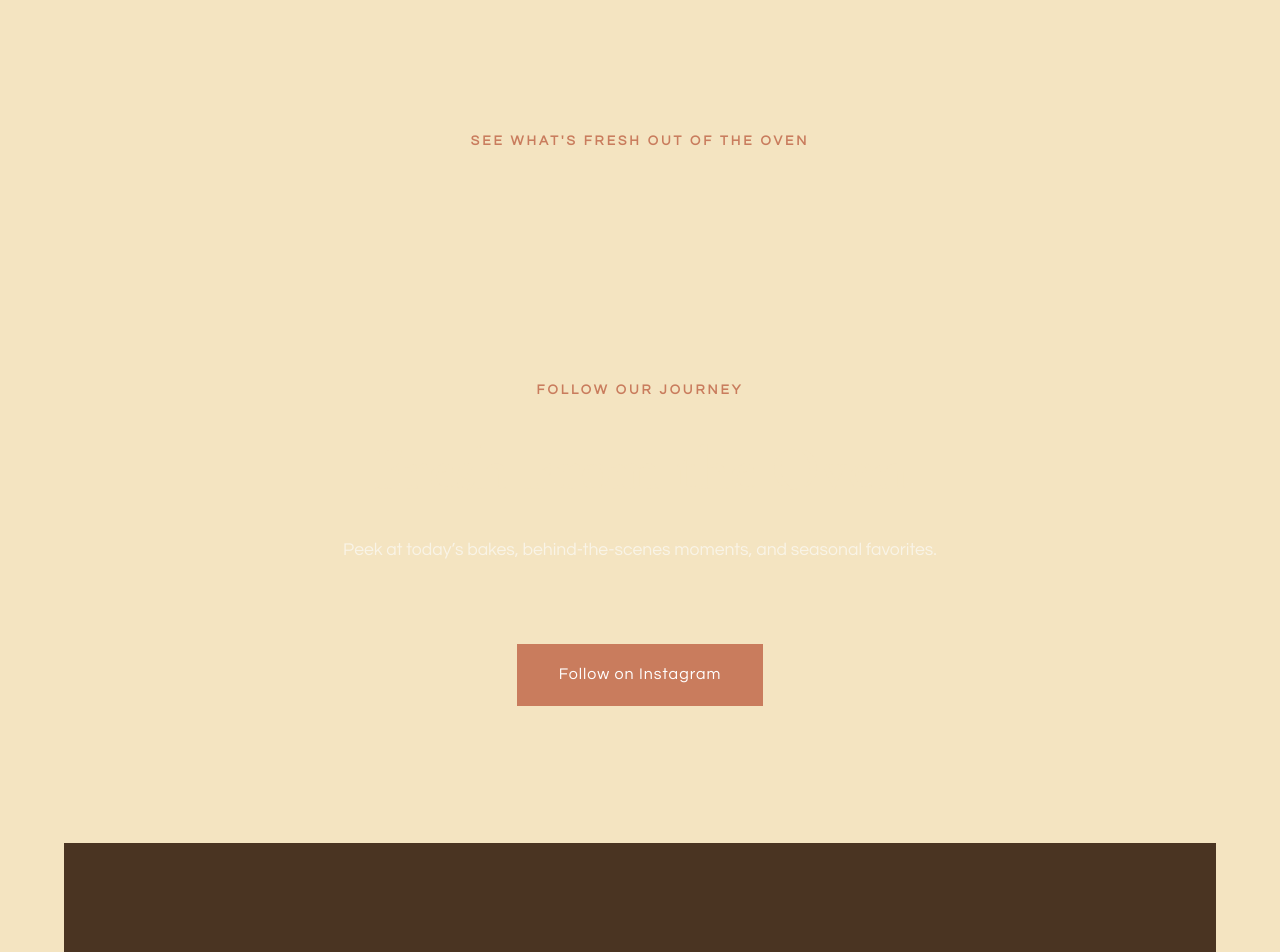
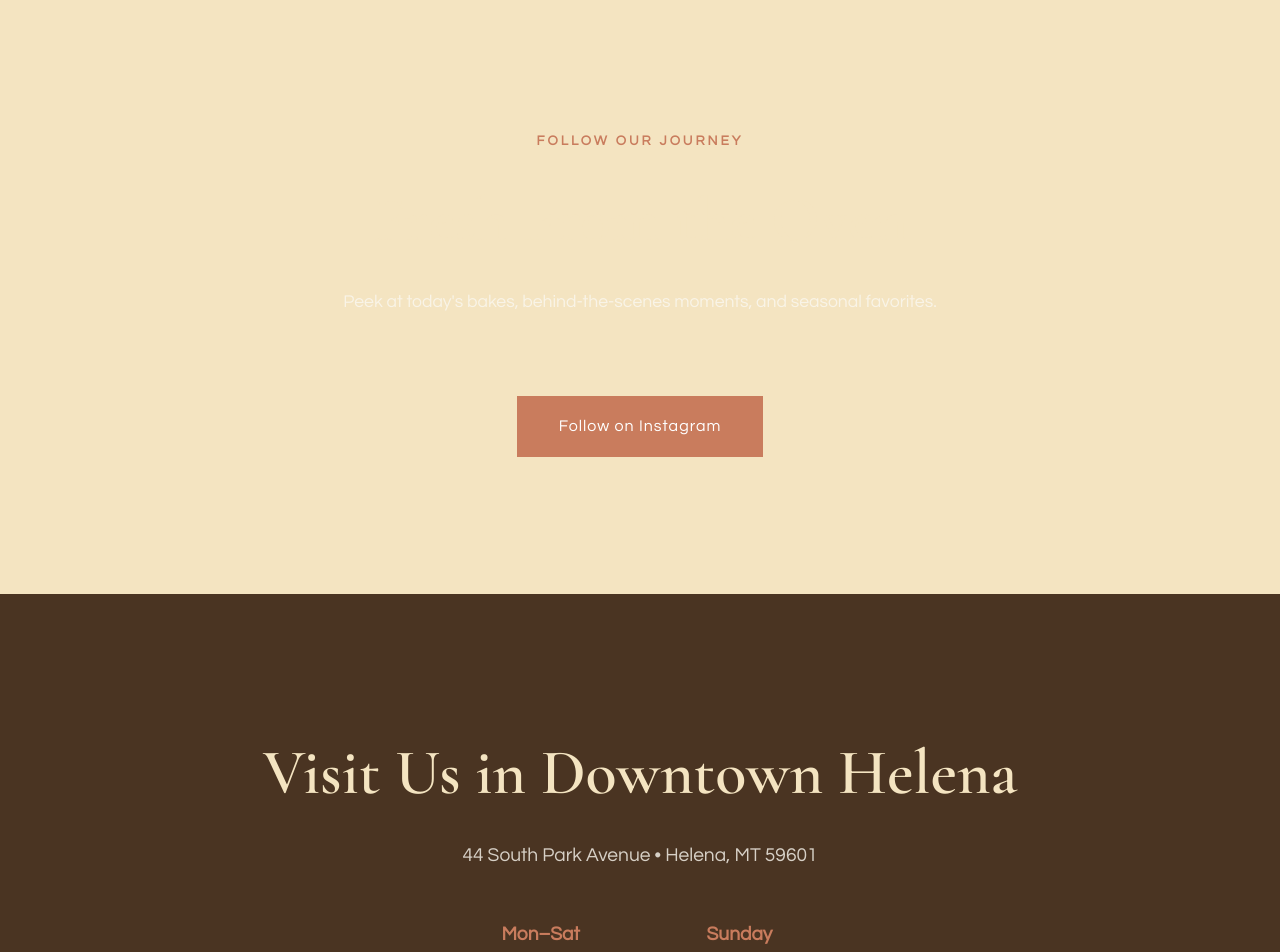
Before and after one commit to Kernel-mucci/Park-Avenue-Bakery, a plain HTML site: page index.html in a window 1280 px wide. Shown: the part 4640-5592 px from the top of the page. Drawn offline with nearby package versions, Linux system fonts and the light colour scheme.

Commit message:
Update index.html

```diff
--- a/index.html
+++ b/index.html
@@ -241,18 +241,9 @@
 <section class="instagram-section">
     <div class="container">
         <div class="section-header-center" data-scroll-reveal>
-            <span class="section-label">See What's Fresh Out Of The Oven</span>
-        </div>
-
-        <div class="instagram-feed-wrapper">
-            <script src="https://elfsightcdn.com/platform.js" async></script>
-            <div class="elfsight-app-65e9af00-bd31-465c-80c0-a03279f46e2c" data-elfsight-app-lazy></div>
-    <section class="instagram-section">
-        <div class="container">
-            <div class="section-header-center" data-scroll-reveal>
             <span class="section-label">Follow Our Journey</span>
             <h2>Fresh From the Oven</h2>
-                <p>Peek at today’s bakes, behind-the-scenes moments, and seasonal favorites.</p>
+            <p>Peek at today's bakes, behind-the-scenes moments, and seasonal favorites.</p>
         </div>
 
         <div class="instagram-feed-wrapper">
@@ -264,7 +255,6 @@
             <a href="https://www.instagram.com/parkavenuebakery/" target="_blank" class="btn btn-primary">Follow on Instagram</a>
         </div>
     </div>
-
 </section>
 
     <!-- Visit Us CTA -->
```
Lines whose indentation alone changed are shown as unchanged.
